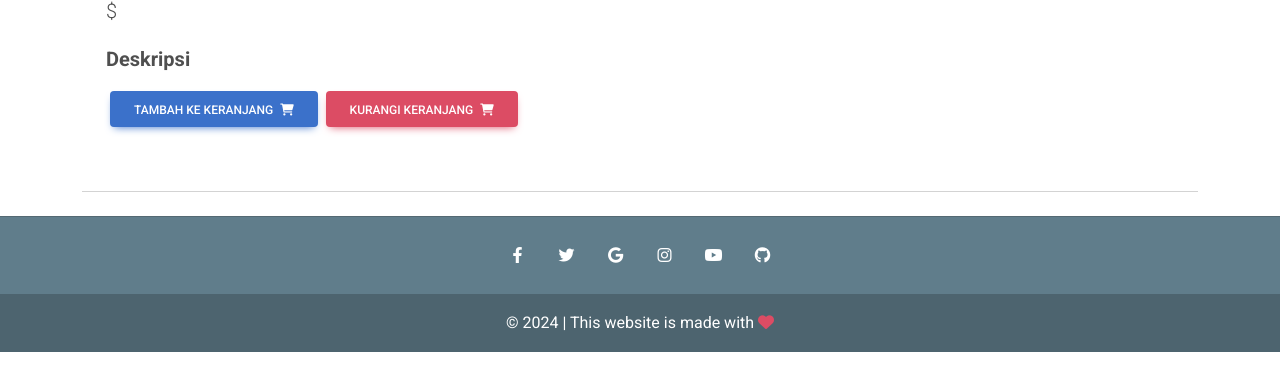
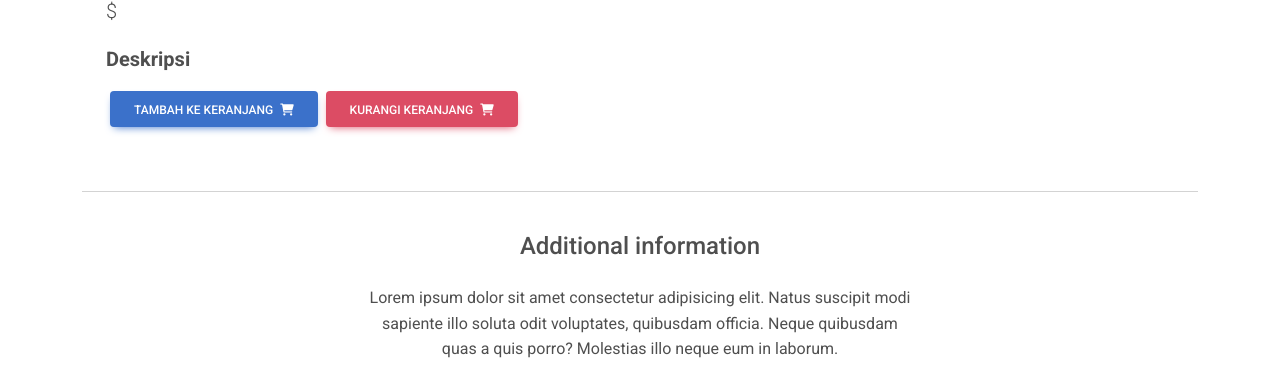
Before and after one commit to anggysabrita/Final-Project-WIT-FOOD, a Django app: template ecomm/ecomm/templates/product_detail.html in a window 1280 px wide. Shown: the part 312-687 px from the top of the page. Before the commit the page ends 664 px from the top, so only its background shows below. Run offline with Django 4.2, Linux system fonts and the light colour scheme; the template is opened without the code that fills it, so the values that code supplies are empty.

Commit message:
commit 1

```diff
--- a/ecomm/ecomm/templates/product_detail.html
+++ b/ecomm/ecomm/templates/product_detail.html
@@ -66,6 +66,38 @@
         <!--Grid row-->
 
         <hr />
+
+        <!--Grid row-->
+        <div class="row d-flex justify-content-center">
+            <!--Grid column-->
+            <div class="col-md-6 text-center">
+                <h4 class="my-4 h4">Additional information</h4>
+
+                <p>Lorem ipsum dolor sit amet consectetur adipisicing elit. Natus suscipit modi sapiente illo soluta odit voluptates, quibusdam officia. Neque quibusdam quas a quis porro? Molestias illo neque eum in laborum.</p>
+            </div>
+            <!--Grid column-->
+        </div>
+        <!--Grid row-->
+
+        <!--Grid row-->
+        <div class="row">
+            <!--Grid column-->
+            <div class="col-lg-4 col-md-12 mb-4">
+                <img src="https://mdbootstrap.com/img/Photos/Horizontal/E-commerce/Products/11.jpg" class="img-fluid" alt="" />
+            </div>
+            <!--Grid column-->
+
+            <!--Grid column-->
+            <div class="col-lg-4 col-md-6 mb-4">
+                <img src="https://mdbootstrap.com/img/Photos/Horizontal/E-commerce/Products/12.jpg" class="img-fluid" alt="" />
+            </div>
+            <!--Grid column-->
+
+            <!--Grid column-->
+            <div class="col-lg-4 col-md-6 mb-4">
+                <img src="https://mdbootstrap.com/img/Photos/Horizontal/E-commerce/Products/13.jpg" class="img-fluid" alt="" />
+            </div>
+            <!--Grid column-->
         </div>
         <!--Grid row-->
     </div>
```
Also changed, not shown: ecomm/toko/migrations/0009_alter_produkitem_kategori.py (added).
